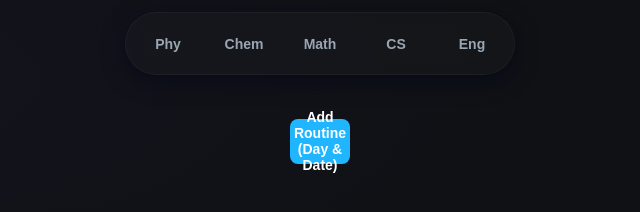
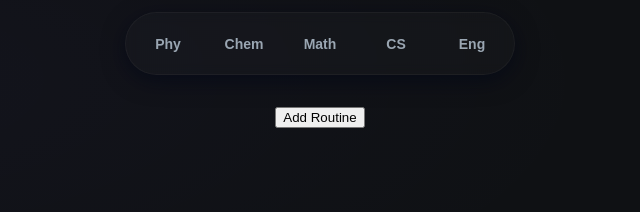
Before and after one commit to pratikonly/Routine-vercel, a website: page public/index.html in a window 1280 px wide. Shown: the whole page, without its empty margins (320-960 px from the left). Drawn offline with Linux system fonts and the light colour scheme; no server answers.

Commit message:
Update index.html

```diff
--- a/public/index.html
+++ b/public/index.html
@@ -20,7 +20,7 @@
 
   <!-- Add Routine Button -->
   <div style="text-align: center; margin: 20px 0;">
-    <button id="add-routine-btn" class="nav-btn" style="background: var(--accent); color: white;">Add Routine (Day & Date)</button>
+    <button id="add-routine-btn" class="add-routine-btn">Add Routine</button>
   </div>
 
   <!-- Main week (dynamic) -->
```
